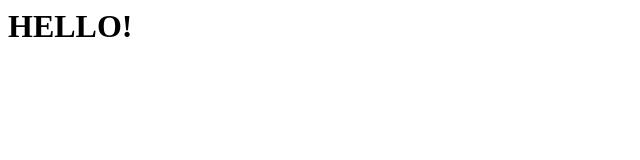
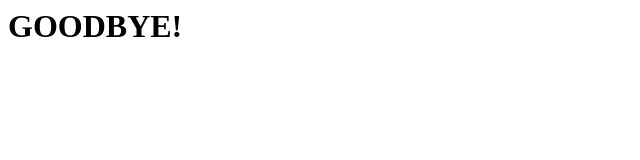
Before and after one commit to liam-fabela/yamli, a plain HTML site: page index.html in a window 1280 px wide. Shown: the whole page, without its empty margins (0-640 px from the left). Drawn offline with Linux system fonts and the light colour scheme.

Commit message:
updated file

```diff
--- a/index.html
+++ b/index.html
@@ -1,3 +1,3 @@
 <html>
-<h1> HELLO! </h1>
+<h1> GOODBYE! </h1>
 </html>
```
